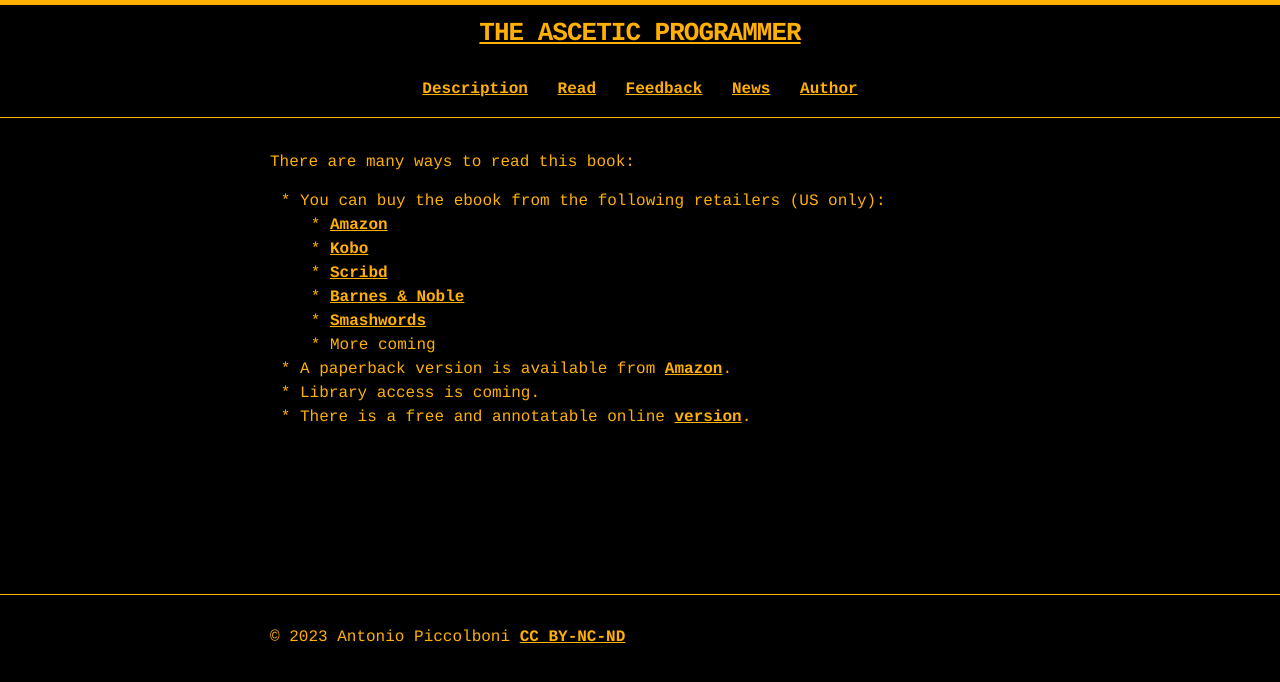
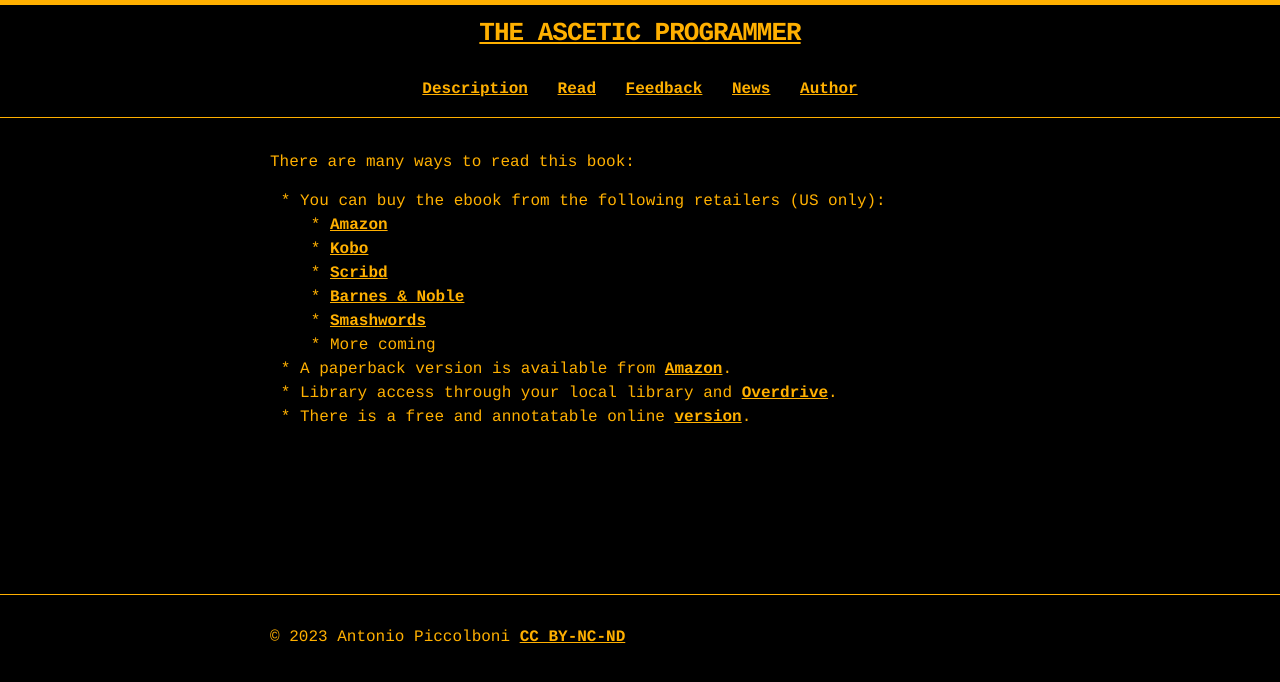
Before and after one commit to piccolbo/asceticprogrammer.info, a Jekyll site: the page built from read.md, in a window 1280 px wide. Shown: the top 682 px of the page. Built offline with Jekyll 4.4.1, drawn with Linux system fonts in a browser that asks for light colours; nearby versions of some CDN libraries.

Commit message:
overdrive link

```diff
--- a/read.md
+++ b/read.md
@@ -15,5 +15,5 @@ There are many ways to read this book:
       <li>More coming</li>
     </ul>
   - A paperback version is available from <a href="https://www.amazon.com/Ascetic-Programmer-asceticism-benefits-programming/dp/B0BTMBXRVX">Amazon</a>.
-  - Library access is coming.
+  - Library access through your local library and [Overdrive](https://overdrive.com).
   - There is a free and annotatable online <a href="book">version</a>.
```
